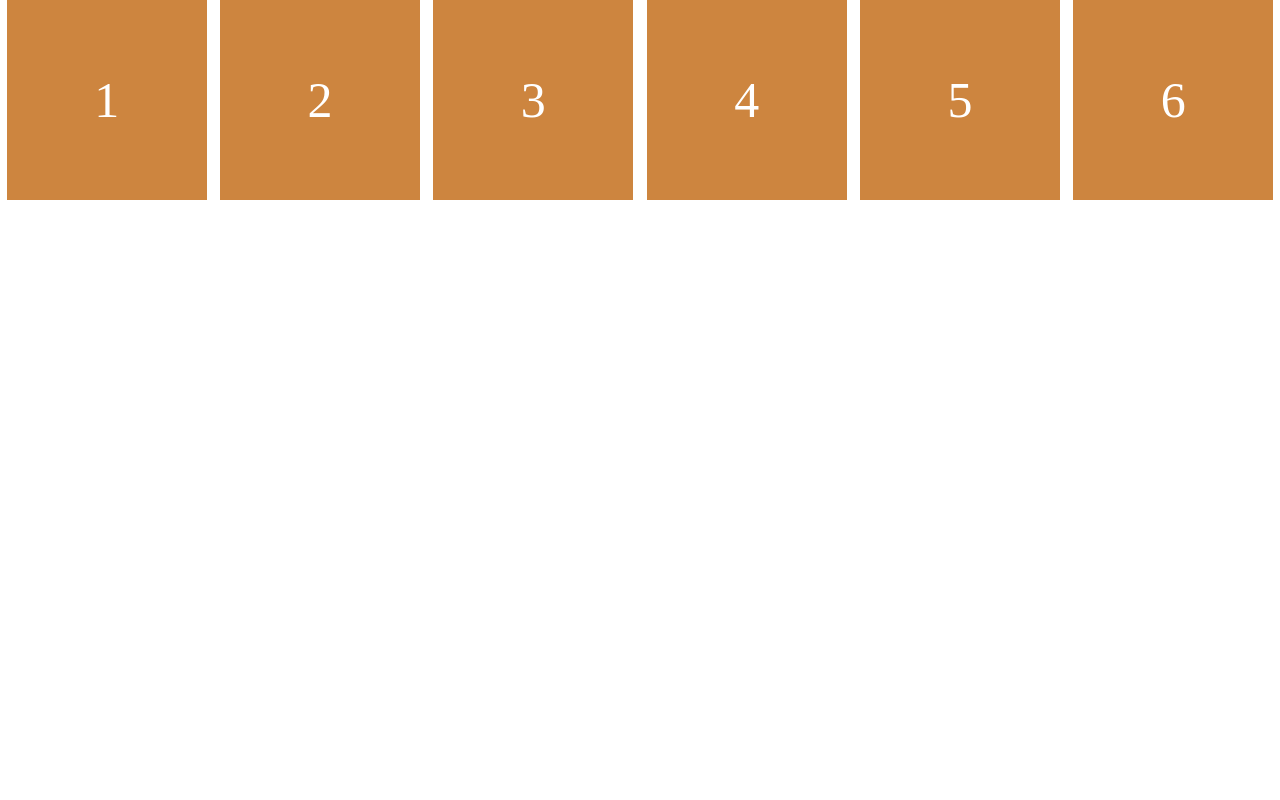
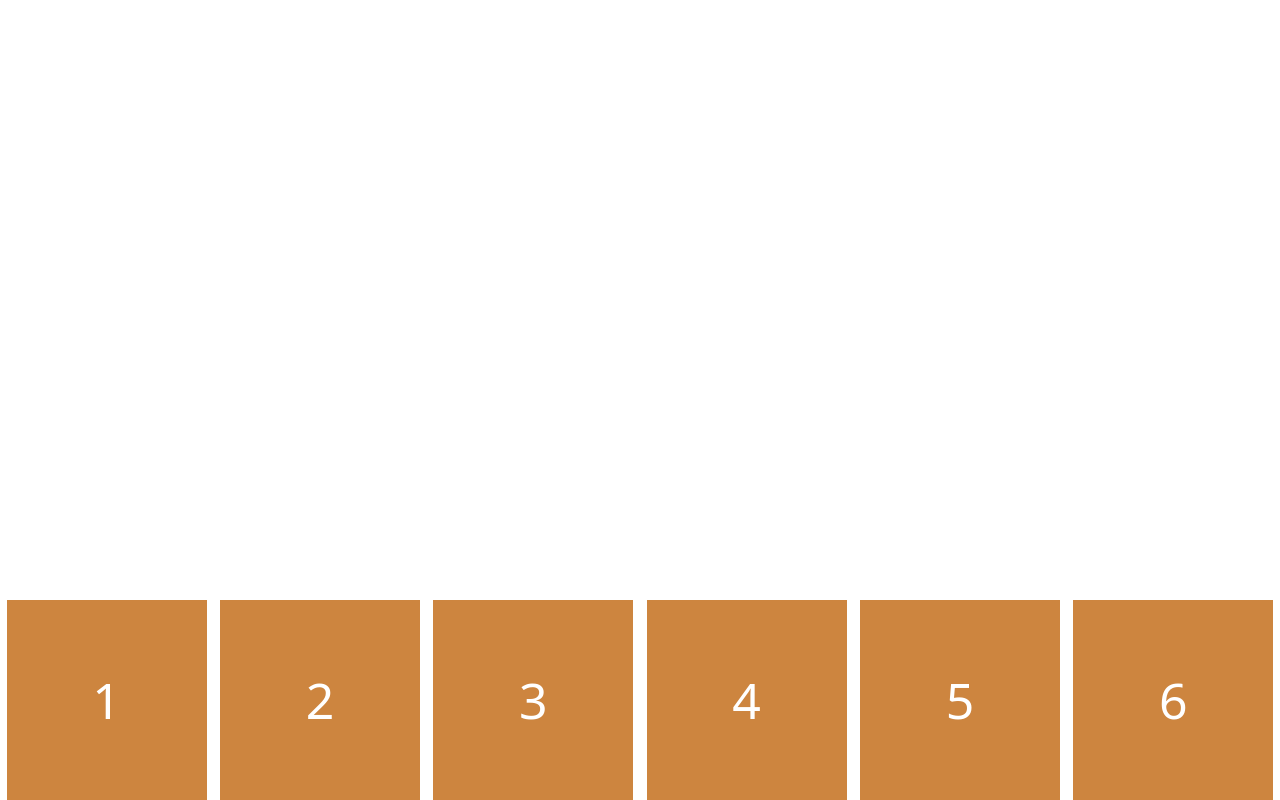
Before and after one commit to Suu01/css-layout-course, a plain HTML site: page 1/index2.html in a window 1280 px wide. Drawn offline with Linux system fonts and the light colour scheme.

Commit message:
flex-wrap&align-items

```diff
--- a/1/index2.html
+++ b/1/index2.html
@@ -4,7 +4,7 @@
     <meta charset="UTF-8">
     <meta http-equiv="X-UA-Compatible" content="IE=edge">
     <meta name="viewport" content="width=device-width, initial-scale=1.0">
-    <title>(S)CSS Master Class</title>
+    <title>Flex-wrap&Align-items</title>
     <link rel="stylesheet" href="style2.css">
 </head>
 <body>
--- a/1/style2.css
+++ b/1/style2.css
@@ -1,42 +1,28 @@
 body {
+    font-family: system-ui, -apple-system, BlinkMacSystemFont, 'Segoe UI', Roboto, Oxygen, Ubuntu, Cantarell, 'Open Sans', 'Helvetica Neue', sans-serif;
     margin: 0;
     padding: 0;
 }
 
 .wrapper {
     display: flex;
-    /* 기본값은 row */
+    justify-content: space-around;
     /* flex-direction: row-reverse; */
-
-    /* Main Axis */
-    /* justify-content: center; */
-    /* justify-content: space-between; */
-    justify-content: space-around;
-
-    /* Cross Axis */
-    /* align-items: stretch; */
-    /* align-items: flex-end; */
-    /* align-items: flex-start; */
-    /* align-items: center; */
-
-    flex-wrap: wrap;
-
+    /* flex-wrap: wrap; */
+    flex-wrap: wrap-reverse;
+    /* align-content: flex-start; */
     /* align-content: center; */
-    /* align-content: space-between; */
-    /* align-content: space-around; */
-    /* align-content: flex-start; */
-    /* align-content: flex-end; */
-
+    align-content: space-between;
     height: 100vh;
 }
 
 .box {
+    display: flex;
+    justify-content: center;
+    align-items: center;
     width: 200px;
     height: 200px;
     font-size: 50px;
     color: white;
     background: peru;
-    display: flex;
-    justify-content: center;
-    align-items: center;
 }
```
